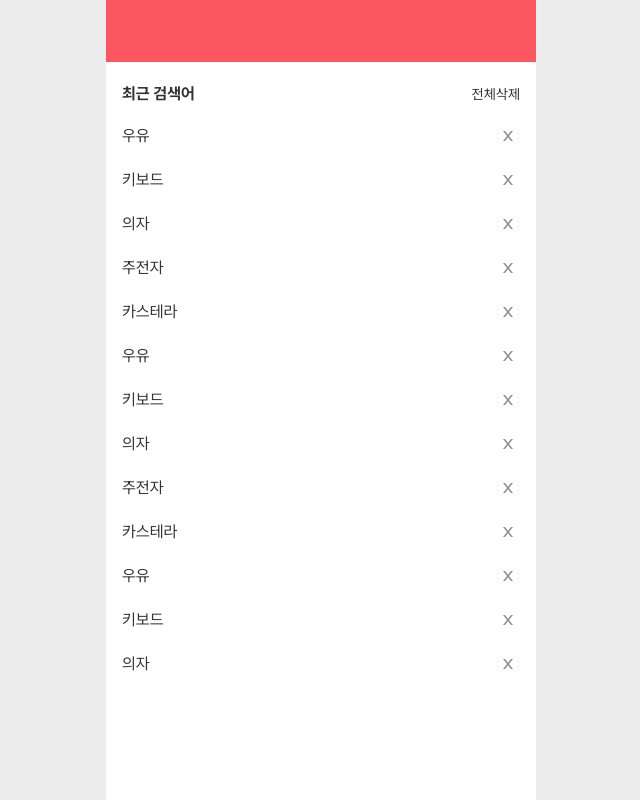
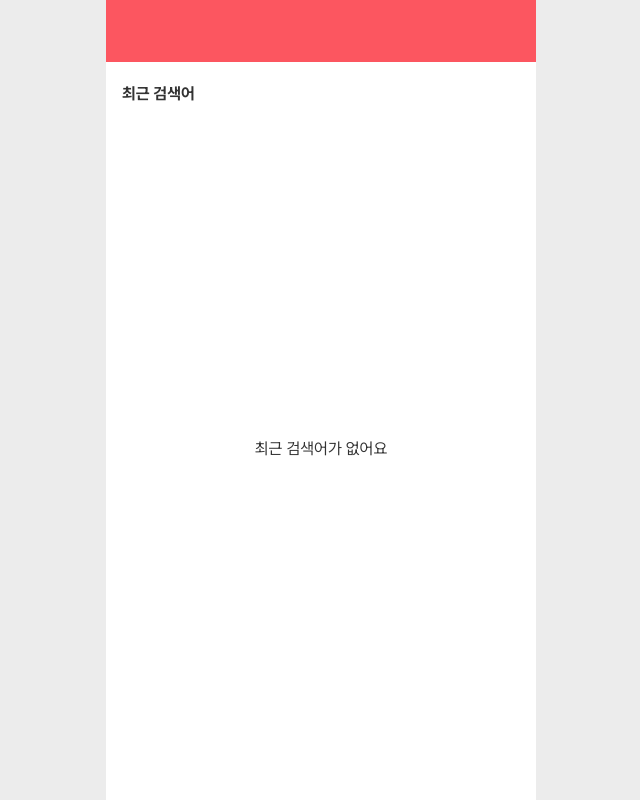
Before and after one commit to Nito-90z/Nito-Frontend, a Next.js app: page /search in a window 1280 px wide. Shown: the whole page, without its empty margins (319-959 px from the left). Built offline with nearby package versions, Linux system fonts and the light colour scheme.

Commit message:
feat : 최근 검색어 localStorage에 저장 및 삭제 기능 구현

```diff
--- a/src/app/search/page.tsx
+++ b/src/app/search/page.tsx
@@ -1,20 +1,61 @@
 "use client";
 
 import SearchResult from "@/components/search/SearchResult";
-import { useState } from "react";
+import { FormEvent, useEffect, useState } from "react";
 
 export default function SearchPage() {
   const [keyword, setKeyword] = useState("");
+  const [recentSearches, setRecentSearches] = useState<string[]>([]);
 
+  const handleRecentSearchesDelete = (id: number) => {
+    setRecentSearches((prev) => prev.filter((_, index) => id !== index));
+  };
+  const handleRecentSearchesClear = () => {
+    setRecentSearches([]);
+    localStorage.setItem("recentSearches", JSON.stringify([]));
+  };
+  const handleSubmit = (e: FormEvent<HTMLFormElement>) => {
+    e.preventDefault();
+
+    const word = keyword.trim();
+    if (word === "") return;
+
+    setRecentSearches((prev) => {
+      if (prev.includes(word)) {
+        return [word, ...prev.filter((k) => k !== word)];
+      }
+      return [word, ...prev];
+    });
+    setKeyword("");
+  };
+
+  // 초기에 데이터가 비어있는 동안에 어떻게 보여줄지. 수정
+  useEffect(() => {
+    const recentSearches = localStorage.getItem("recentSearches") || "[]";
+    setRecentSearches(JSON.parse(recentSearches));
+  }, []);
+
+  useEffect(() => {
+    if (recentSearches.length === 0) return;
+
+    localStorage.setItem("recentSearches", JSON.stringify(recentSearches));
+  }, [recentSearches]);
   return (
     <section className="flex flex-col gap-5 h-full">
-      <input
-        type="text"
-        value={keyword}
-        onChange={(e) => setKeyword(e.target.value)}
-        className="h-[62px] bg-brand"
+      <form onSubmit={handleSubmit}>
+        <input
+          type="text"
+          value={keyword}
+          onChange={(e) => setKeyword(e.target.value)}
+          className="w-full h-[62px] bg-brand"
+        />
+      </form>
+      <SearchResult
+        keyword={keyword}
+        recentSearches={recentSearches}
+        onDelete={handleRecentSearchesDelete}
+        onClear={handleRecentSearchesClear}
       />
-      <SearchResult keyword={keyword} />
     </section>
   );
 }
--- a/src/components/search/RecentSearchItem.tsx
+++ b/src/components/search/RecentSearchItem.tsx
@@ -1,10 +1,19 @@
 import Button from "../common/Button";
 import CloseIcon from "../common/icons/CloseIcon";
 
-export default function RecentSearchItem({ keyword }: { keyword: string }) {
+type Props = {
+  id: number;
+  keyword: string;
+  onDelete: (id: number) => void;
+};
+
+export default function RecentSearchItem({ id, keyword, onDelete }: Props) {
   return (
     <li className="py-2">
-      <Button className="flex justify-between items-center bg-transparent h-fit">
+      <Button
+        className="flex justify-between items-center bg-transparent h-fit"
+        onClick={() => onDelete(id)}
+      >
         <span className="text-dark-gray leading-7">{keyword}</span>
         <CloseIcon />
       </Button>
--- a/src/components/search/SearchResult.tsx
+++ b/src/components/search/SearchResult.tsx
@@ -1,31 +1,28 @@
-import { useState } from "react";
 import RecentSearchItem from "./RecentSearchItem";
 import Button from "../common/Button";
 
-export default function SearchResult({ keyword }: { keyword: string }) {
-  // API가 없어서 localStorage에 저장해야 할 것 같습니다.
-  const [recentSearches, setRecentSearches] = useState([
-    "우유",
-    "키보드",
-    "의자",
-    "주전자",
-    "카스테라",
-    "우유",
-    "키보드",
-    "의자",
-    "주전자",
-    "카스테라",
-    "우유",
-    "키보드",
-    "의자",
-  ]);
+type Props = {
+  keyword: string;
+  recentSearches: string[];
+  onDelete: (id: number) => void;
+  onClear: () => void;
+};
 
+export default function SearchResult({
+  keyword,
+  recentSearches,
+  onDelete,
+  onClear,
+}: Props) {
   return (
     <div className="flex flex-col gap-2 max-h-[calc(100%-82px)] h-full pb-4">
       <div className="flex justify-between items-center px-4">
         <p className="font-bold text-dark-gray">최근 검색어</p>
         {recentSearches.length !== 0 && (
-          <Button className="text-sm bg-transparent w-fit h-fit text-dark-gray">
+          <Button
+            className="text-sm bg-transparent w-fit h-fit text-dark-gray"
+            onClick={onClear}
+          >
             전체삭제
           </Button>
         )}
@@ -37,7 +34,12 @@ export default function SearchResult({ keyword }: { keyword: string }) {
       ) : (
         <ul className="px-4 h-full overflow-y-auto">
           {recentSearches.map((keyword, index) => (
-            <RecentSearchItem key={index} keyword={keyword} />
+            <RecentSearchItem
+              key={index}
+              id={index}
+              keyword={keyword}
+              onDelete={onDelete}
+            />
           ))}
         </ul>
       )}
```
